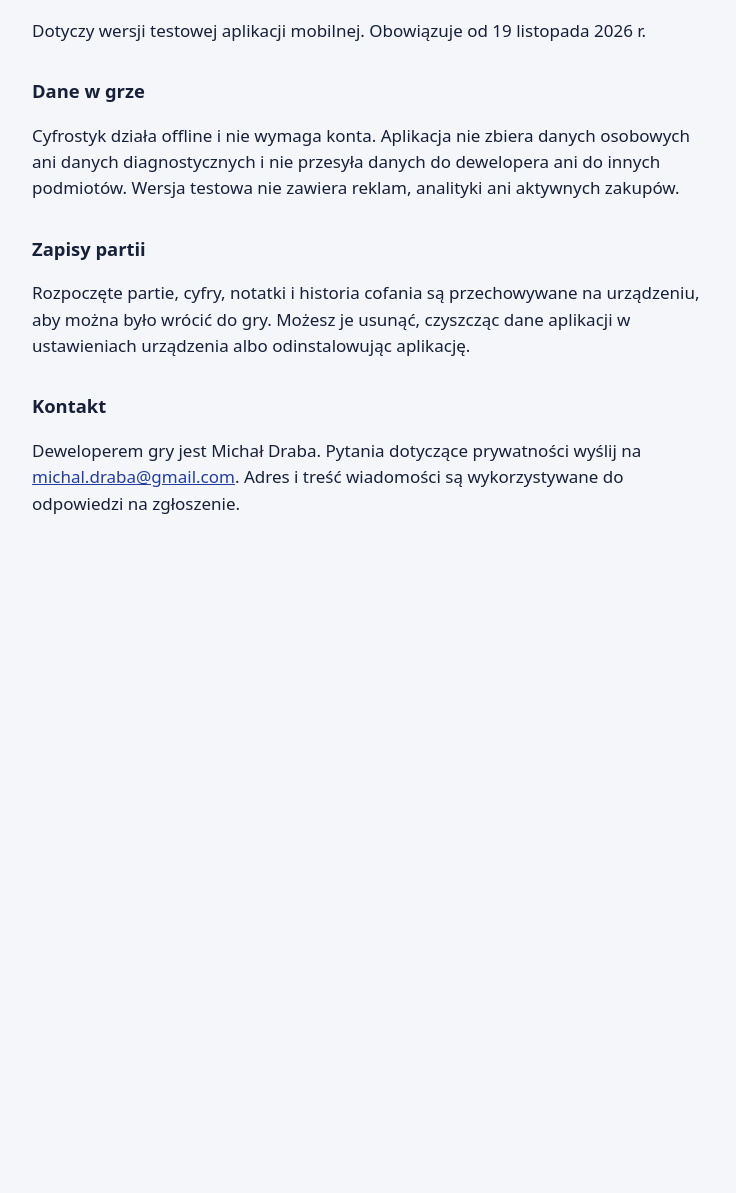
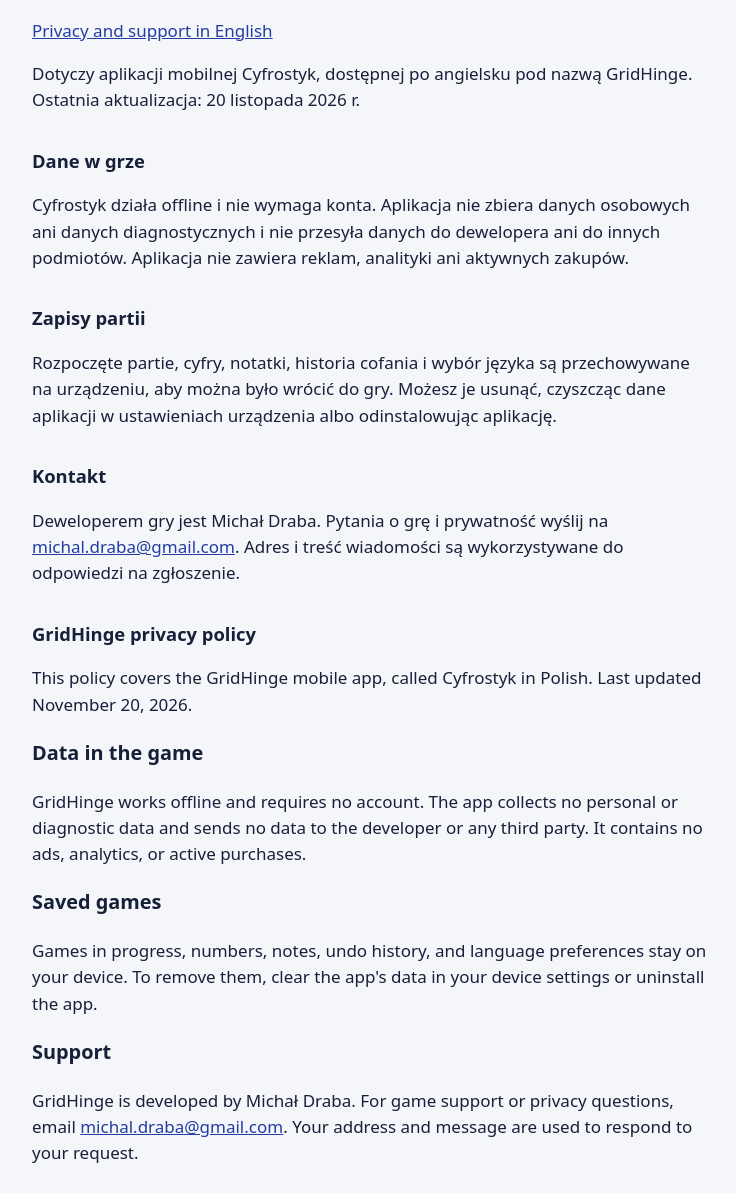
Before and after one commit to dramich72/celownik-privacy, a plain HTML site: page cyfrostyk/index.html in a window 1280 px wide. Shown: the part 107-1300 px from the top of the page, without its empty margins (268-1004 px from the left). Before the commit the page ends 800 px from the top, so only its background shows below. Drawn offline with Linux system fonts and the light colour scheme.

Commit message:
Update Cyfrostyk privacy and support in Polish and English

```diff
--- a/cyfrostyk/index.html
+++ b/cyfrostyk/index.html
@@ -3,19 +3,30 @@
 <head>
 <meta charset="utf-8">
 <meta name="viewport" content="width=device-width, initial-scale=1">
-<title>Polityka prywatności Cyfrostyku</title>
+<title>Cyfrostyk / GridHinge · Prywatność, kontakt / Privacy, support</title>
 <style>body{margin:0;background:#f4f6fa;color:#172039;font:17px/1.55 system-ui,sans-serif}main{max-width:680px;margin:auto;padding:40px 20px 60px}h1{line-height:1.15}h2{font-size:1.15rem;margin-top:1.8em}a{color:#233da2}</style>
 </head>
 <body>
 <main>
 <h1>Polityka prywatności Cyfrostyku</h1>
-<p>Dotyczy wersji testowej aplikacji mobilnej. Obowiązuje od 19 listopada 2026 r.</p>
+<p><a href="#en" lang="en">Privacy and support in English</a></p>
+<p>Dotyczy aplikacji mobilnej Cyfrostyk, dostępnej po angielsku pod nazwą GridHinge. Ostatnia aktualizacja: 20 listopada 2026 r.</p>
 <h2>Dane w grze</h2>
-<p>Cyfrostyk działa offline i nie wymaga konta. Aplikacja nie zbiera danych osobowych ani danych diagnostycznych i nie przesyła danych do dewelopera ani do innych podmiotów. Wersja testowa nie zawiera reklam, analityki ani aktywnych zakupów.</p>
+<p>Cyfrostyk działa offline i nie wymaga konta. Aplikacja nie zbiera danych osobowych ani danych diagnostycznych i nie przesyła danych do dewelopera ani do innych podmiotów. Aplikacja nie zawiera reklam, analityki ani aktywnych zakupów.</p>
 <h2>Zapisy partii</h2>
-<p>Rozpoczęte partie, cyfry, notatki i historia cofania są przechowywane na urządzeniu, aby można było wrócić do gry. Możesz je usunąć, czyszcząc dane aplikacji w ustawieniach urządzenia albo odinstalowując aplikację.</p>
+<p>Rozpoczęte partie, cyfry, notatki, historia cofania i wybór języka są przechowywane na urządzeniu, aby można było wrócić do gry. Możesz je usunąć, czyszcząc dane aplikacji w ustawieniach urządzenia albo odinstalowując aplikację.</p>
 <h2>Kontakt</h2>
-<p>Deweloperem gry jest Michał Draba. Pytania dotyczące prywatności wyślij na <a href="mailto:michal.draba@gmail.com">michal.draba@gmail.com</a>. Adres i treść wiadomości są wykorzystywane do odpowiedzi na zgłoszenie.</p>
+<p>Deweloperem gry jest Michał Draba. Pytania o grę i prywatność wyślij na <a href="mailto:michal.draba@gmail.com">michal.draba@gmail.com</a>. Adres i treść wiadomości są wykorzystywane do odpowiedzi na zgłoszenie.</p>
+<section id="en" lang="en">
+<h2>GridHinge privacy policy</h2>
+<p>This policy covers the GridHinge mobile app, called Cyfrostyk in Polish. Last updated November 20, 2026.</p>
+<h3>Data in the game</h3>
+<p>GridHinge works offline and requires no account. The app collects no personal or diagnostic data and sends no data to the developer or any third party. It contains no ads, analytics, or active purchases.</p>
+<h3>Saved games</h3>
+<p>Games in progress, numbers, notes, undo history, and language preferences stay on your device. To remove them, clear the app's data in your device settings or uninstall the app.</p>
+<h3>Support</h3>
+<p>GridHinge is developed by Michał Draba. For game support or privacy questions, email <a href="mailto:michal.draba@gmail.com">michal.draba@gmail.com</a>. Your address and message are used to respond to your request.</p>
+</section>
 </main>
 </body>
 </html>
```
